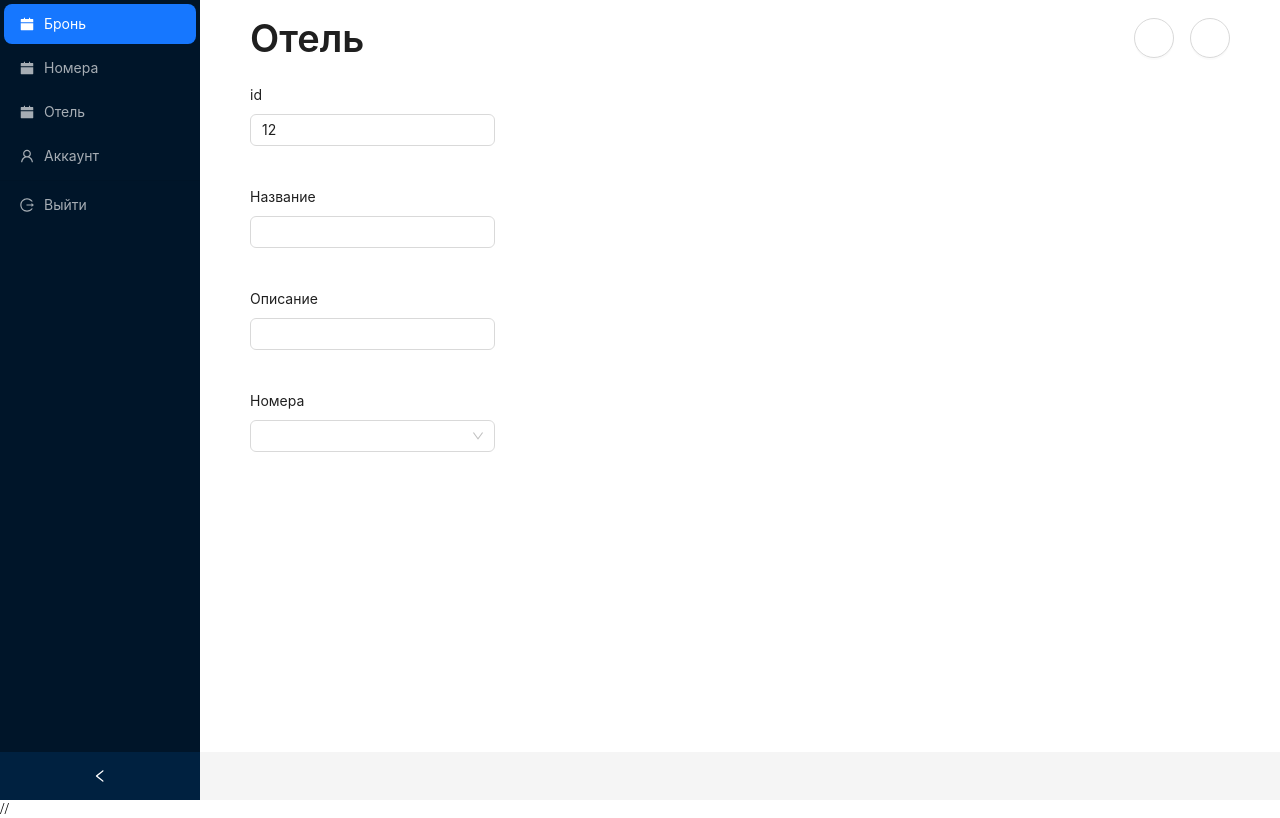
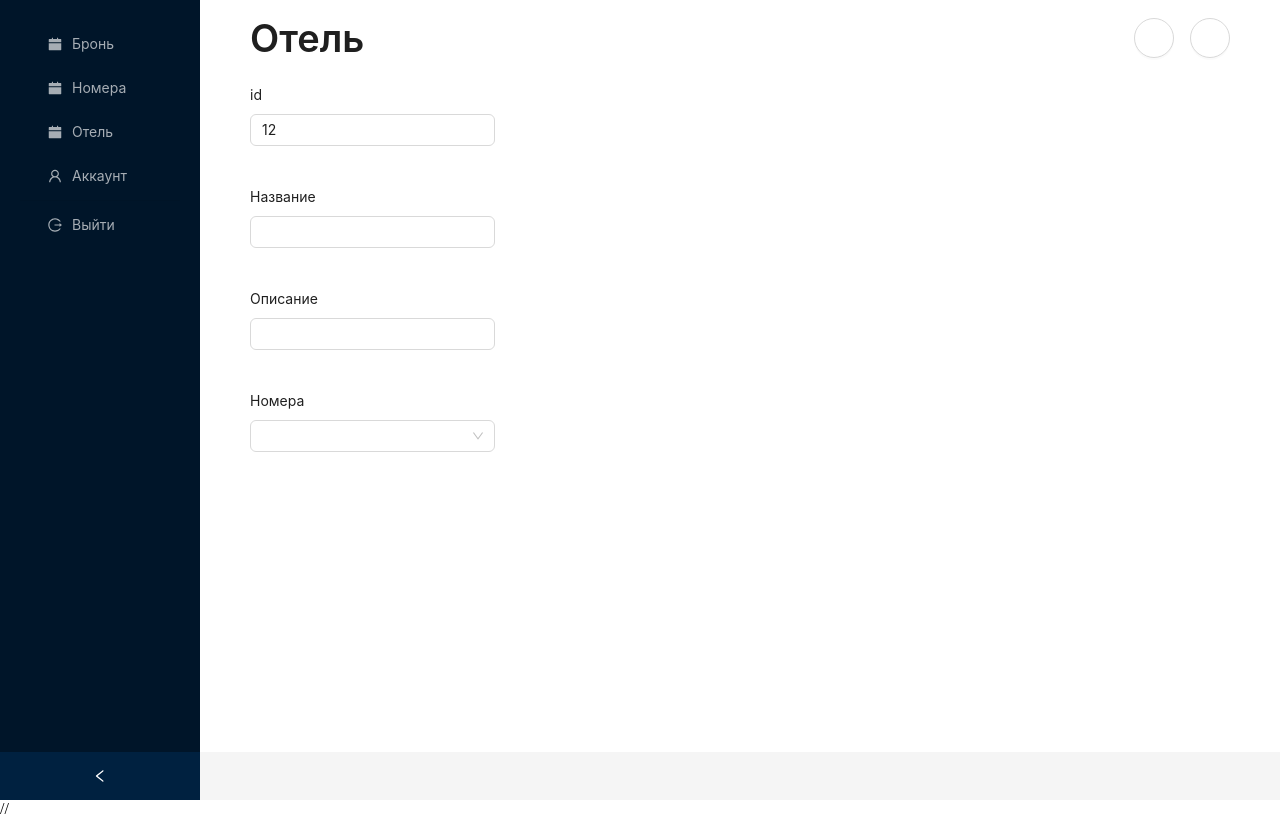
Before and after one commit to Ondar222/react_admin_panel, a React (Vite) app: page /partners/hotel/1 in a window 1280 px wide. Built offline with nearby package versions, Linux system fonts and the light colour scheme; no server answers.

Commit message:
resolve merging errors

```diff
--- a/src/entry-client.tsx
+++ b/src/entry-client.tsx
@@ -2,6 +2,7 @@ import React from 'react'
 import ReactDOM from 'react-dom/client'
 import "./app/styles/index.css"
 import "./app/styles/antd-extentions.css"
+// import "../src/entities/booking//ui/"
 import "./app/styles/regist.style.css"
 import Router from './app/router'
 import { BrowserRouter } from "react-router-dom";
--- a/src/pages/room/index.tsx
+++ b/src/pages/room/index.tsx
@@ -1,4 +1,3 @@
-
 import { useRoom } from "@/entities/room";
 import { MainLayout } from "@/shared/layouts/layout";
 import RoomCardUI from "@/shared/room/card";
--- a/src/shared/layouts/sidebar/ui/index.tsx
+++ b/src/shared/layouts/sidebar/ui/index.tsx
@@ -1,33 +1,51 @@
+import React, { useState } from 'react';
+import { AppstoreOutlined, MailOutlined, SelectOutlined, SettingOutlined } from '@ant-design/icons';
+import type { MenuProps, MenuTheme } from 'antd';
+import { Divider, Menu, Switch } from 'antd';
+import { useNavigate } from 'react-router-dom';
 import { AccountBookFilled, CalendarFilled, LogoutOutlined, UserOutlined } from "@ant-design/icons";
-import { Flex, List, Menu } from "antd";
-import { FC, useState } from "react";
-import { Link, useNavigate } from "react-router-dom";
 
-const menu_items = {
+type MenuItem = Required<MenuProps>['items'][number];
 
+function getItem(
+    label: React.ReactNode,
+    key?: React.Key | null,
+    icon?: React.ReactNode,
+    children?: MenuItem[],
+    type?: 'group',
+): MenuItem {
+    return {
+        key,
+        icon,
+        children,
+        label,
+        type,
+    } as MenuItem;
 }
 
-const Sidebar: FC = () => {
+
+
+const Sidebar: React.FC = () => {
+    const [theme, setTheme] = useState<MenuTheme>('dark');
+    const [current, setCurrent] = useState('1');
     const [key, setKey] = useState<string>('booking')
     const navigate = useNavigate()
+
     return (
-        <Menu
-            style={{
-                position: "sticky",
-                top: 0,
-            }}
-
-            selectedKeys={[key]}
+        <>
+            <Menu style={{padding: "20px 20px"}}
+                theme={'dark'}
+                mode='inline'
                 onClick={(e) => {
                     setKey(e.key)
                     navigate(`/${e.key}`)
-            } }
+                }}
                 onChange={(e) => {
                     e.persist()
                 }}
-            theme="dark"
                 items={[
                     {
+
                         key: 'booking',
                         icon: <CalendarFilled />,
                         label: "Бронь"
@@ -56,8 +74,9 @@ const Sidebar: FC = () => {
                         label: "Выйти"
                     },
                 ]}
-        />
-    )
-}
+            ></Menu>
+        </>
+    );
+};
 
-export default Sidebar
+export default Sidebar;
--- a/src/widget/booking/tiles.tsx
+++ b/src/widget/booking/tiles.tsx
@@ -1,11 +1,11 @@
 import React, { FC, useEffect, useState } from "react"
-import { Button, Flex, Space, Table, Tag, Typography, Col, Row, Divider, Card, DatePicker, Image } from 'antd';
+import { Button, Flex, Space, Table, Tag, Typography, Col, Row, Divider, Card, DatePicker, Image, } from 'antd';
 import { useBooking } from "@/entities/booking";
 import { useBrm } from "@/entities/calendar/api/useBrm"
 import { V2_Booking } from "@/entities/booking";
 import { RoomLock } from "@/entities/room/model/interface";
 import dayjs, { Dayjs } from "dayjs";
-import { IImage } from "@/app/types";
+import { Link } from "react-router-dom";
 
 interface IBookingBrick {
   data: V2_Booking[]
@@ -19,28 +19,27 @@ interface IBookingBrickItem {
   id: number,
   status: string,
   dates: [Dayjs, Dayjs],
-  rooms: Array<{ id: number, cover: IImage }>
+  rooms: Array<{id: number, cover: string}>
 }
 
 interface IBookingBrickUI {
   booking: IBookingBrickItem[]
 }
 
-const BookingBrick: FC<IBookingBrick> = ({ data }) => {
+const BookingBrick: FC<IBookingBrick> = ({data}) => {
 
-  const booking = useBookingBrick({ data })
+  const booking = useBookingBrick({data})
 
   return <BookingBrickUI booking={booking} />
 }
 
 
-const useBookingBrick = ({ data }: IUseBookingBrick): IBookingBrickItem[] => {
-  const [formattedBooking, setFormattedBooking] = useState<IBookingBrickItem[]>(
-    data?.map((item) => ({
+const useBookingBrick = ({data}: IUseBookingBrick): IBookingBrickItem[] => {
+  const [formattedBooking, setFormattedBooking] = useState<IBookingBrickItem[]>(data?.map((item) => ({
     id: item.id,
     status: item.status,
-      rooms: item.rooms.map((room) => ({ id: room.id, cover: room.cover })),
-      dates: [dayjs(item.check_in * 1000), dayjs(item.check_out * 1000)]
+    rooms: item.rooms.map((room) => ({id: room.id, cover: room.cover})),
+    dates: [dayjs(item.check_in*1000), dayjs(item.check_out*1000)]
   })))
 
   // useEffect(() => {
@@ -62,8 +61,8 @@ const useBookingBrick = ({ data }: IUseBookingBrick): IBookingBrickItem[] => {
   return formattedBooking
 }
 
-const BookingBrickUI: FC<IBookingBrickUI> = ({ booking }) =>
-  <Row className="container_brick" justify={"space-between"} gutter={[16, 16]}>
+const BookingBrickUI: FC<IBookingBrickUI> = ({booking}) =>
+  <Row className="container_brick" justify={"space-between"} gutter={[16,16]}>
     {
       booking?.map((item) => {
         return (
@@ -75,17 +74,18 @@ const BookingBrickUI: FC<IBookingBrickUI> = ({ booking }) =>
 
 
 
-              <DatePicker.RangePicker disabled value={item.dates} />
+              <DatePicker.RangePicker disabled value={item.dates}  />
 
 
           <Row>
             {
               item.rooms.map((room) => {
-                    return <Col span={12} className="lover_block_of_brick">
+                return <Col span={8} className="lover_block_of_brick">
                   <Row className="lover_block_of_brick_container">
                  <Card title={`Номер ${room.id}`}>
-                          <Image src={room.cover.link} />
+                <Image src={room.cover}  />
                 </Card>
+
                  <Card title={`Статус:`} >
                  {item.status}
                  </Card>
@@ -96,9 +96,6 @@ const BookingBrickUI: FC<IBookingBrickUI> = ({ booking }) =>
               })
              }
           </Row>
-
-
-
             </Card>
           </Col>
         )
```
Also changed, not shown: package.json (+6 -2 lines), src/widget/booking/list-view.tsx (+0 -204 lines), src/app/styles/antd-extentions.css (line endings or trailing spaces), src/assets/eu.jpg (added), src/assets/react.png (added). Lines whose indentation alone changed are shown as unchanged.
